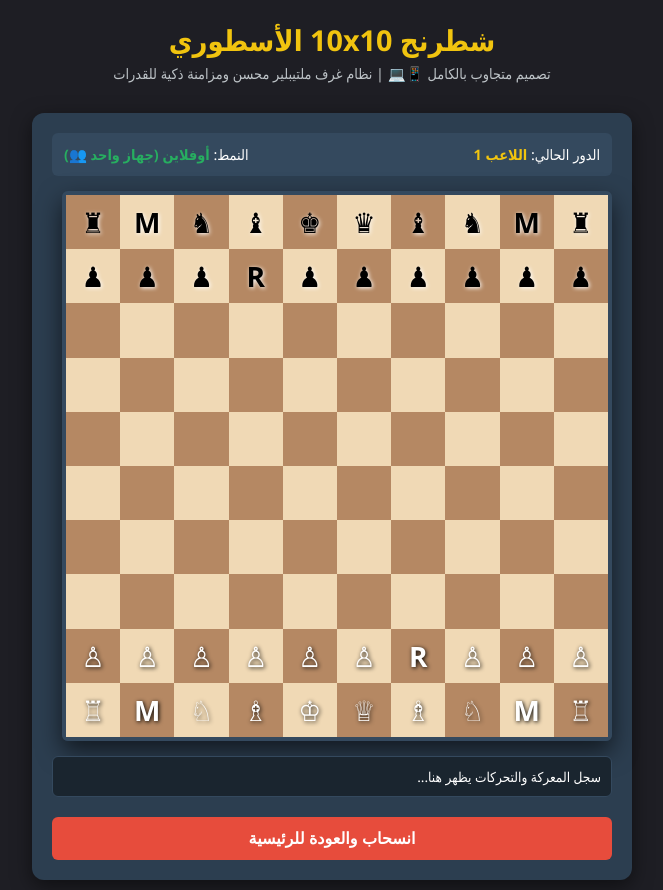
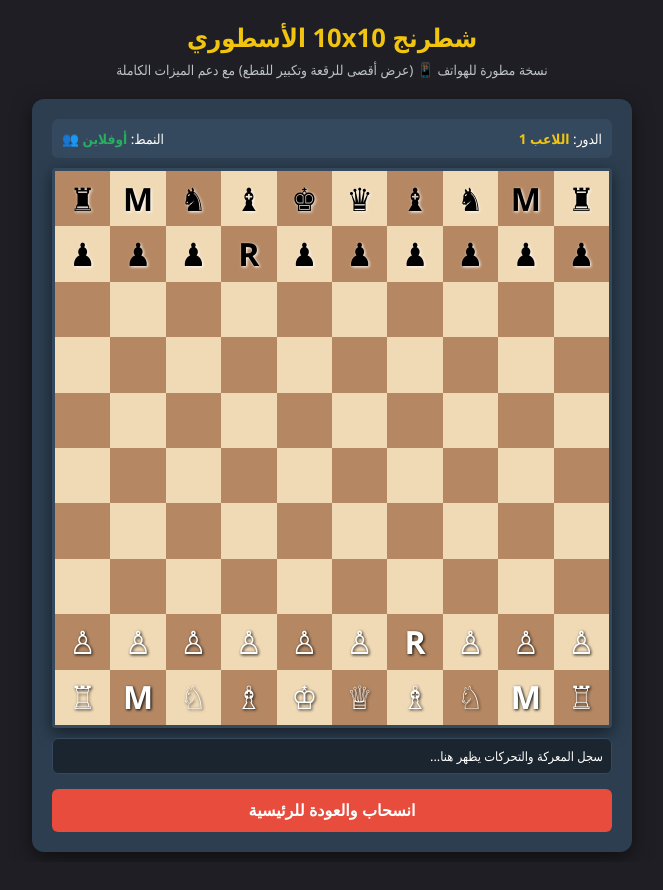
Before and after one commit to ademcode999-hash/adem_chess, a plain HTML site: page index.html in a window 1280 px wide. Both pictures are taken after a click on the button "انطلاق المعركة ⚔️". Shown: the whole page, without its empty margins (308-971 px from the left). After the commit the page ends 862 px from the top, so only its background shows below. Drawn offline with Linux system fonts and the light colour scheme.

Commit message:
Add files via upload

```diff
--- a/index.html
+++ b/index.html
@@ -3,7 +3,7 @@
 <head>
     <meta charset="UTF-8">
     <meta name="viewport" content="width=device-width, initial-scale=1.0">
-    <title>شطرنج 10x10 الأسطوري - نسخة مطورة ومتجاوبة</title>
+    <title>شطرنج 10x10 الأسطوري - نسخة الهاتف المكبرة</title>
 
     <script src="https://unpkg.com/peerjs@1.4.7/dist/peerjs.min.js"></script>
 
@@ -26,7 +26,7 @@
             font-family: 'Segoe UI', Tahoma, Geneva, Verdana, sans-serif;
             background-color: #1e1e24;
             color: #fff;
-            padding: 10px;
+            padding: 10px 5px;
             display: flex;
             flex-direction: column;
             align-items: center;
@@ -37,14 +37,14 @@
             color: #f1c40f;
             text-align: center;
             margin: 10px 0 5px 0;
-            font-size: 1.8rem;
+            font-size: 1.6rem;
         }
 
         .subtitle {
             color: #bdc3c7;
             text-align: center;
-            margin-bottom: 20px;
-            font-size: 0.9rem;
+            margin-bottom: 15px;
+            font-size: 0.85rem;
             max-width: 600px;
             padding: 0 10px;
         }
@@ -57,10 +57,17 @@
             padding: 20px;
             border-radius: 12px;
             box-shadow: 0 6px 20px rgba(0,0,0,0.5);
-            margin-top: 10px;
+            margin-top: 5px;
         }
 
         .screen.active { display: block; }
+
+        /* تعديل خاص بشاشة اللعب لتقليل الهوامش وزيادة حجم الرقعة في الهواتف */
+        @media screen and (max-width: 480px) {
+            body { padding: 5px 2px; }
+            .screen { padding: 10px 5px; border-radius: 6px; }
+            h1 { font-size: 1.3rem; }
+        }
 
         .form-group { margin-bottom: 15px; }
 
@@ -80,7 +87,6 @@
             font-size: 1rem;
             background: #fff;
             color: #000;
-            transition: 0.3s;
         }
 
         .name-status-msg {
@@ -107,7 +113,6 @@
             font-size: 1rem;
             cursor: pointer;
             font-weight: bold;
-            transition: 0.2s;
             min-width: 120px;
         }
 
@@ -118,18 +123,18 @@
         #game-info {
             display: flex;
             justify-content: space-between;
-            margin-bottom: 15px;
+            margin-bottom: 10px;
             background: #34495e;
-            padding: 12px;
+            padding: 10px;
             border-radius: 6px;
-            font-size: 0.9rem;
+            font-size: 0.85rem;
         }
 
-        /* جعل الرقعة مرنة ومتجاوبة بالكامل مع مقاسات الشاشات */
+        /* تضخيم الرقعة لتملأ الشاشة تماماً في الأجهزة المحمولة */
         #board-container {
             width: 100%;
-            max-width: 550px;
-            margin: 15px 0;
+            max-width: 580px;
+            margin: 10px auto;
             aspect-ratio: 1 / 1;
         }
 
@@ -137,9 +142,9 @@
             display: grid;
             grid-template-columns: repeat(10, 1fr);
             grid-template-rows: repeat(10, 1fr);
-            border: 4px solid var(--board-border);
-            box-shadow: 0 10px 25px rgba(0,0,0,0.6);
-            border-radius: 6px;
+            border: 3px solid var(--board-border);
+            box-shadow: 0 5px 15px rgba(0,0,0,0.5);
+            border-radius: 4px;
             width: 100%;
             height: 100%;
         }
@@ -161,11 +166,12 @@
             content: '';
             width: 35%;
             height: 35%;
-            background: rgba(46, 204, 113, 0.7);
+            background: rgba(46, 204, 113, 0.75);
             border-radius: 50%;
             position: absolute;
         }
 
+        /* تكبير حجم القطعة لملء المربع بالكامل بناءً على حجم الشاشة المتغير */
         .piece {
             display: flex;
             justify-content: center;
@@ -173,22 +179,25 @@
             width: 100%;
             height: 100%;
             font-weight: bold;
-            font-size: calc(1.5vw + 1.5vh); /* حجم الخط يتغير ديناميكياً مع الشاشة */
-        }
-        @media screen and (min-width: 600px) {
-            .piece { font-size: 28px; }
+            font-size: 7.5vw; /* حجم خط ديناميكي كبير جداً ومناسب لشاشات الهواتف */
+            line-height: 1;
         }
 
-        .piece.white { color: #ffffff; filter: drop-shadow(1px 1px 2px #000); }
-        .piece.black { color: #000000; filter: drop-shadow(1px 1px 2px #fff); }
+        /* عندما تكبر الشاشة (كمبيوتر/تابلت) نحدد حداً أقصى لحجم القطع والرقعة */
+        @media screen and (min-width: 580px) {
+            .piece { font-size: 32px; }
+        }
+
+        .piece.white { color: #ffffff; filter: drop-shadow(1px 1px 1.5px #000); }
+        .piece.black { color: #000000; filter: drop-shadow(1px 1px 1.5px #fff); }
 
         #log {
-            max-height: 90px;
+            max-height: 80px;
             overflow-y: auto;
             background: #1a252f;
-            padding: 10px;
+            padding: 8px;
             border-radius: 6px;
-            font-size: 0.85rem;
+            font-size: 0.8rem;
             margin-top: 10px;
             border: 1px solid var(--board-border);
             width: 100%;
@@ -202,7 +211,7 @@
 <body>
 
     <h1>شطرنج 10x10 الأسطوري</h1>
-    <div class="subtitle">تصميم متجاوب بالكامل 📱💻 | نظام غرف ملتيبلير محسن ومزامنة ذكية للقدرات</div>
+    <div class="subtitle">نسخة مطورة للهواتف 📱 (عرض أقصى للرقعة وتكبير للقطع) مع دعم الميزات الكاملة</div>
 
     <div id="setup-screen" class="screen active">
         <h2>إعداد وتجهيز نمط اللعب</h2>
@@ -252,8 +261,8 @@
 
     <div id="game-screen" class="screen">
         <div id="game-info">
-            <div>الدور الحالي: <span id="current-turn-display" style="color: #f1c40f; font-weight: bold;">الأبيض</span></div>
-            <div>النمط: <span id="my-side-display" style="color: #27ae60; font-weight: bold;">الطرفين</span> <span id="learning-indicator" class="ai-learning-badge hidden">AI متطور نشط...</span></div>
+            <div>الدور: <span id="current-turn-display" style="color: #f1c40f; font-weight: bold;">الأبيض</span></div>
+            <div>النمط: <span id="my-side-display" style="color: #27ae60; font-weight: bold;">الطرفين</span></div>
         </div>
 
         <div id="board-container">
@@ -261,7 +270,7 @@
         </div>
 
         <div id="log">سجل المعركة والتحركات يظهر هنا...</div>
-        <button class="btn-danger" style="width: 100%; margin-top: 20px;" onclick="resetGameLocal()">انسحاب والعودة للرئيسية</button>
+        <button class="btn-danger" style="width: 100%; margin-top: 15px;" onclick="resetGameLocal()">انسحاب والعودة للرئيسية</button>
     </div>
 
     <div id="end-screen" class="screen">
@@ -274,19 +283,15 @@
 
     <script>
         // ==========================================
-        // 1. قسم الإعدادات وتصميم البيانات (قوابل للإضافة والعديل بسهولة)
+        // 1. قسم الإعدادات وتصميم البيانات (سهل الإضافة والتعديل)
         // ==========================================
-
-        // الأشكال الرمزية للقطع (أضف قطعك الجديدة هنا بسهولة)
         const PIECES_ICONS = {
             white: { king: '♔', queen: '♕', rook: '♖', bishop: '♗', knight: '♘', pawn: '♙', mokhtal: 'M', roba: 'R', bat: 'B' },
             black: { king: '♚', queen: '♛', rook: '♜', bishop: '♝', knight: '♞', pawn: '♟', mokhtal: 'M', roba: 'R', bat: 'B' }
         };
 
-        // قيم القطع لحسابات الذكاء الاصطناعي
         const PIECE_VALUES = { king: 20000, queen: 900, rook: 500, bishop: 330, knight: 320, mokhtal: 380, bat: 460, roba: 250, pawn: 100 };
 
-        // ميزات الأسماء (أضف أي اسم جديد وميزته هنا مباشرة ليتعرف عليها النظام تلقائياً!)
         const NAME_FEATURES = {
             'adem': '🔥 ميزتك: إضافة صف بيادق جديد مخصص لك فقط للسيطرة!',
             'younes': '🎲 ميزتك: تبديل أماكن صفك الخلفي بشكل عشوائي تماماً!',
@@ -360,7 +365,7 @@
         }
 
         // ==========================================
-        // 4. نظام اتصال غرف الـ Multiplayer (PeerJS) المحسن
+        // 4. نظام اتصال غرف الـ Multiplayer (PeerJS)
         // ==========================================
         function initPeer(customId = null) {
             document.getElementById('room-info').innerText = "جاري الاتصال بالسيرفر الرئيسي... 🌐";
@@ -369,7 +374,7 @@
 
             peer.on('open', (id) => {
                 let code = id.replace("chess10x10-", "");
-                document.getElementById('room-info').innerText = `تم إنشاء الغرفة بنجاح! كود الغرفة: [ ${code} ] ارسله لصديقك وينتظر دخوله...`;
+                document.getElementById('room-info').innerText = `تم إنشاء الغرفة! كود الدخول: [ ${code} ] أرسله لصديقك...`;
             });
 
             peer.on('connection', (c) => { conn = c; setupConnectionEvents(); });
@@ -434,13 +439,13 @@
                 if(gameMode === 'single') {
                     aiDifficulty = document.getElementById('ai-difficulty-select').value;
                     let diffNames = { 'easy': 'سهل', 'hard': 'صعب', 'impossible': 'المستحيل 🔥' };
-                    player2.name = `الكمبيوتر (${diffNames[aiDifficulty]}) 🤖`;
+                    player2.name = `الكمبيوتر🤖`;
                     mySide = 'white';
                     document.getElementById('my-side-display').innerText = `ضد كمبيوتر ${diffNames[aiDifficulty]}`;
                 } else {
                     player2.name = document.getElementById('player2-name-input').value.trim() || 'اللاعب 2';
                     mySide = 'both';
-                    document.getElementById('my-side-display').innerText = "أوفلاين (جهاز واحد 👥)";
+                    document.getElementById('my-side-display').innerText = "أوفلاين 👥";
                 }
             }
 
@@ -551,13 +556,12 @@
         }
 
         // ==========================================
-        // 6. محرك حركات القطع (أضف شروط حركتك للقطع الجديدة هنا)
+        // 6. محرك حركات القطع
         // ==========================================
         function getMoves(r, c) {
             const piece = board[r][c]; let moves = []; if(!piece) return moves;
             const dir = piece.color === 'white' ? -1 : 1;
 
-            // حركات قطعة المختال والوطواط المتطورة
             if(piece.type === 'mokhtal' || piece.type === 'bat') {
                 let cornerDirections = [{r:2, c:2}, {r:2, c:-2}, {r:-2, c:2}, {r:-2, c:-2}, {r:1, c:1}, {r:1, c:-1}, {r:-1, c:1}, {r:-1, c:-1}];
                 cornerDirections.forEach(d => {
@@ -669,7 +673,7 @@
             board[fromR][fromC] = null;
             movingPiece.hasMoved = true;
 
-            logMessage(`🎬 [${turn === 'white' ? 'الأبيض' : 'الأسود'}] نقل ${movingPiece.type} إلى (${toR},${toC})`);
+            logMessage(`🎬 [${turn === 'white' ? 'الأبيض' : 'الأسود'}] نقل ${movingPiece.type}`);
 
             if (gameMode === 'online' && sendNetwork && conn) {
                 conn.send({ type: 'MOVE_PIECE', fromR, fromC, toR, toC, moveType });
@@ -677,7 +681,7 @@
 
             let currentPlayerObj = turn === 'white' ? player1 : player2;
             if (hasEatenCountThisTurn > 0 && currentPlayerObj.name === 'halim' && !currentPlayerObj.blockFeatures && hasEatenCountThisTurn === 1) {
-                logMessage(`⚡ ميزة halim نشطة! تلعب دوراً إضافياً متتالياً.`);
+                logMessage(`⚡ ميزة halim نشطة! دور إضافي.`);
                 hasEatenCountThisTurn = 2;
             } else {
                 hasEatenCountThisTurn = 0;
@@ -692,14 +696,14 @@
             for (let col = 0; col < BOARD_SIZE; col++) {
                 if (!board[row][col]) {
                     board[row][col] = { type: type, color: color, hasMoved: true };
-                    logMessage(`🔮 ميزة المستدعي نشطة! عادت ${type} للحياة في المربع (${row},${col})`);
+                    logMessage(`🔮 عادت ${type} للحياة!`);
                     return;
                 }
             }
         }
 
         // ==========================================
-        // 7. محرك ذكاء اصطناعي (AI) متطور تلقائياً
+        // 7. محرك ذكاء اصطناعي (AI)
         // ==========================================
         function makeAiMove() {
             if (turn !== 'black' || gameMode !== 'single') return;
@@ -748,10 +752,6 @@
                     board[m.fromR][m.fromC] = movingPiece; board[m.toR][m.toC] = target;
 
                     if (isThreatened) score -= PIECE_VALUES[movingPiece.type] * 10;
-                    if (aiDifficulty === 'impossible') {
-                        if (movingPiece.type === 'king' && isThreatened) score -= 50000;
-                        if (movingPiece.type === 'pawn') score += m.toR;
-                    }
 
                     if (score > bestScore) { bestScore = score; selectedMove = m; }
                 });
@@ -773,7 +773,7 @@
             document.getElementById('game-screen').classList.remove('active');
             document.getElementById('end-screen').classList.add('active');
             let winnerName = winnerColor === 'white' ? player1.name : player2.name;
-            document.getElementById('end-message').innerText = `🏆 تهانينا لـ [ ${winnerName} ] على الفوز الساحق بجداره!`;
+            document.getElementById('end-message').innerText = `🏆 فاز [ ${winnerName} ] بالمعركة!`;
         }
 
         function resetGameLocal() {
```
